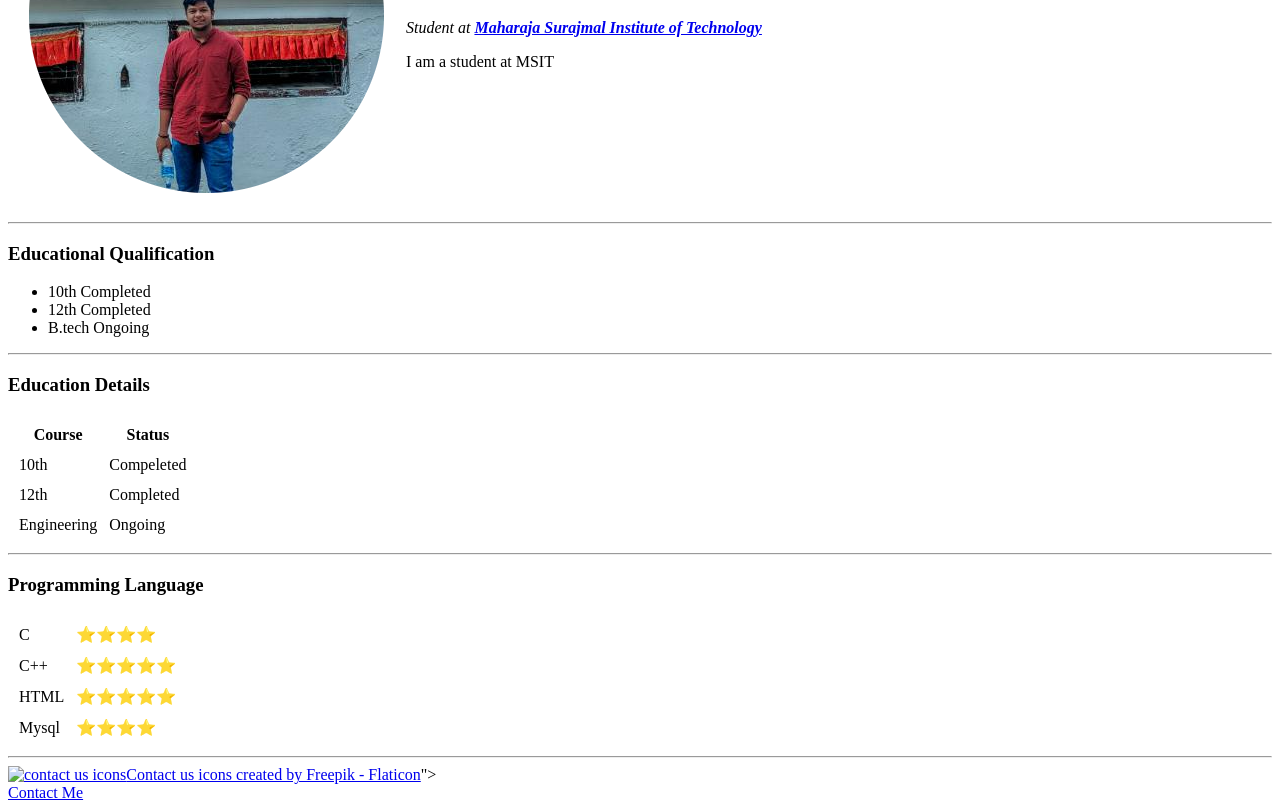
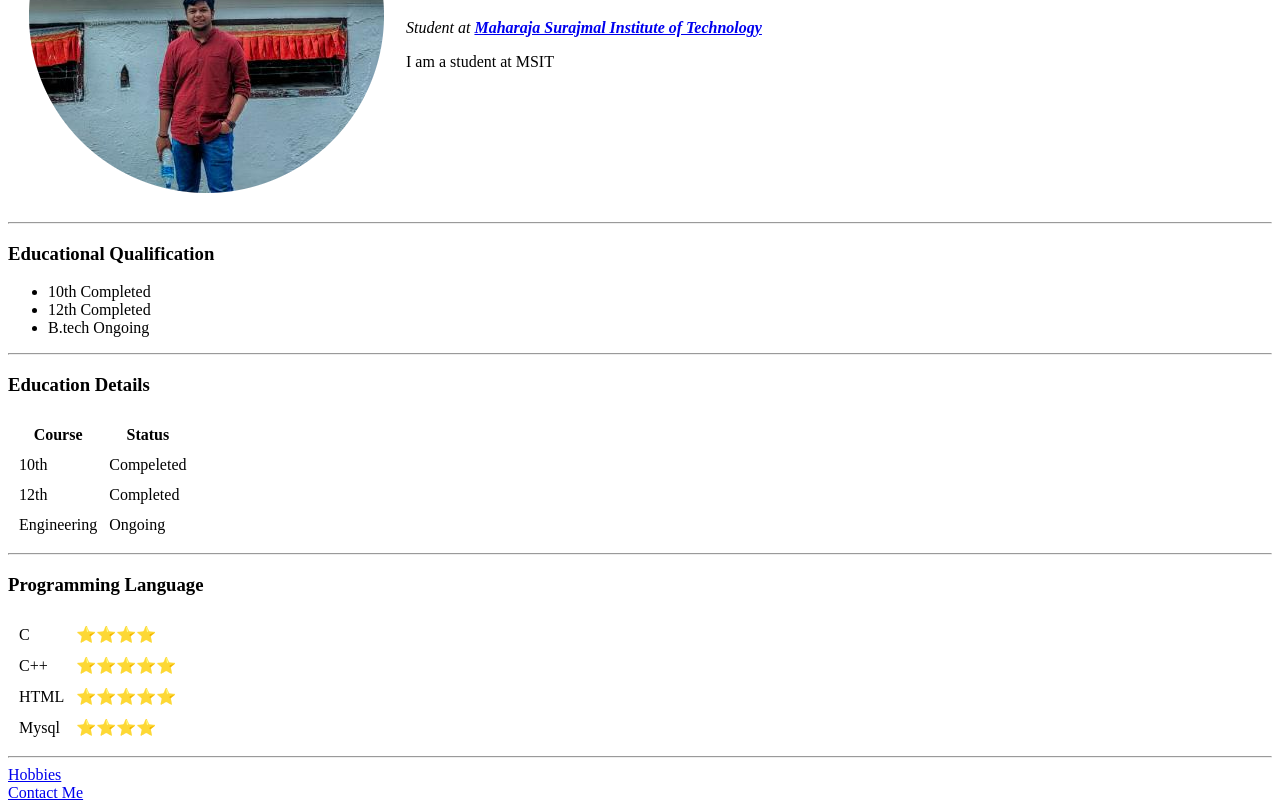
Before and after one commit to Lakshaysagar/CV, a plain HTML site: page index.html in a window 1280 px wide. Shown: the part 191-1001 px from the top of the page. Drawn offline with Linux system fonts and the light colour scheme.

Commit message:
Update index.html

```diff
--- a/index.html
+++ b/index.html
@@ -66,7 +66,7 @@
             <td>⭐⭐⭐⭐</td>
         </tr>
     </table><hr>
-    <a href="hobbies.html"><img src="<a href="https://www.flaticon.com/free-icons/contact-us" title="contact us icons">Contact us icons created by Freepik - Flaticon</a>"></a><br>
+    <a href="hobbies.html">Hobbies</a><br>
     <a href="contact.html">Contact Me</a>
 </body>
 </html>
```
